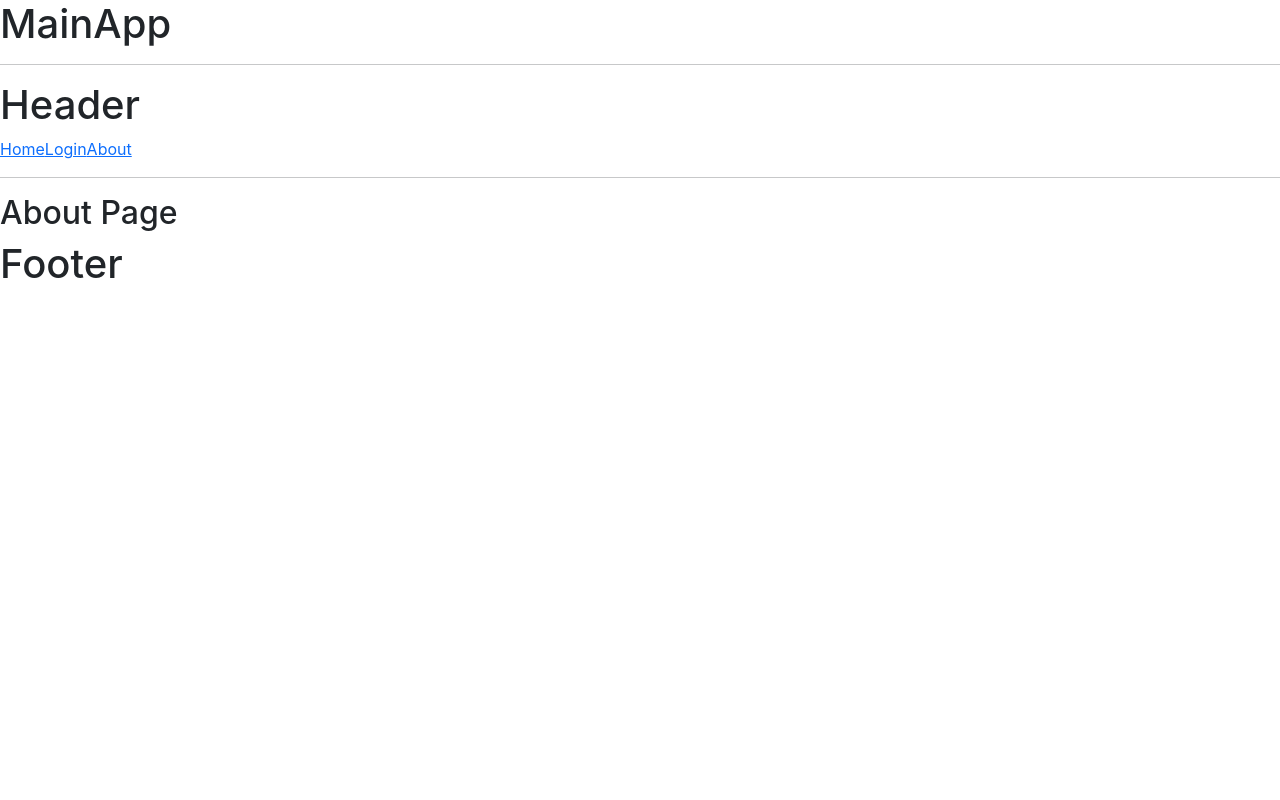
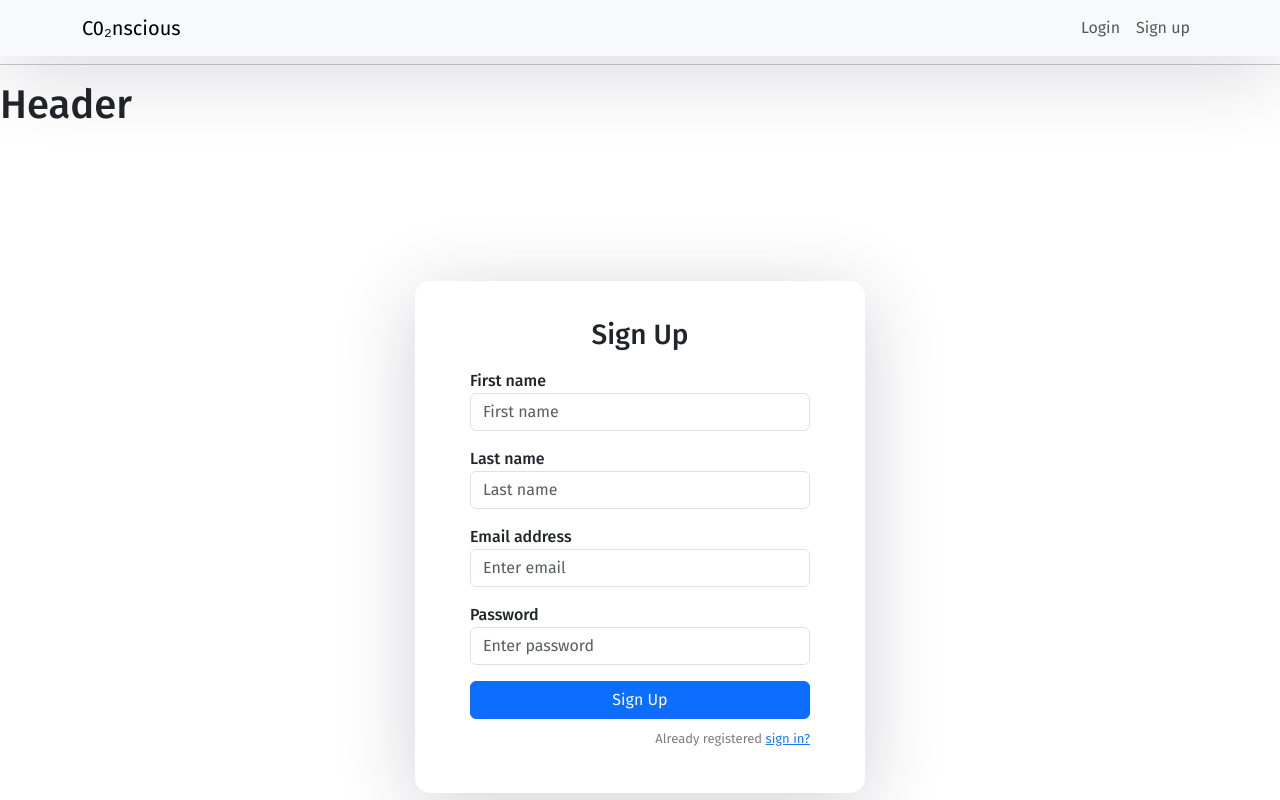
Before and after one commit to raneem-yad/CO-nsious, a React (Create React App) app in the folder frontend/: page /signup in a window 1280 px wide. Before the commit this address led to /about. Shown: the top 800 px of the page. Built offline with nearby package versions, Linux system fonts and the light colour scheme.

Commit message:
navbar added

```diff
--- a/frontend/package.json
+++ b/frontend/package.json
@@ -3,14 +3,15 @@
   "version": "0.1.0",
   "private": true,
   "dependencies": {
+    "@popperjs/core": "^2.11.8",
     "@testing-library/jest-dom": "^5.17.0",
     "@testing-library/react": "^13.4.0",
     "@testing-library/user-event": "^13.5.0",
     "bootstrap": "^5.3.3",
     "react": "^18.3.1",
     "react-dom": "^18.3.1",
+    "react-router-dom": "6",
     "react-scripts": "5.0.1",
-    "react-router-dom": "6",
     "web-vitals": "^2.1.4"
   },
   "scripts": {
--- a/frontend/public/index.html
+++ b/frontend/public/index.html
@@ -8,6 +8,12 @@
     <meta
       name="description"
       content="Web site created using create-react-app"
+    />
+    <link
+      href="https://cdn.jsdelivr.net/npm/bootstrap@5.3.3/dist/css/bootstrap.min.css"
+      rel="stylesheet"
+      integrity="sha384-QWTKZyjpPEjISv5WaRU9OFeRpok6YctnYmDr5pNlyT2bRjXh0JMhjY6hW+ALEwIH"
+      crossorigin="anonymous"
     />
     <link rel="apple-touch-icon" href="%PUBLIC_URL%/logo192.png" />
     <!--
@@ -40,4 +46,10 @@
       To create a production bundle, use `npm run build` or `yarn build`.
     -->
   </body>
+  <script
+    defer
+    src="https://cdn.jsdelivr.net/npm/bootstrap@5.3.3/dist/js/bootstrap.bundle.min.js"
+    integrity="sha384-YvpcrYf0tY3lHB60NNkmXc5s9fDVZLESaAA55NDzOxhy9GkcIdslK1eN7N6jIeHz"
+    crossorigin="anonymous"
+  ></script>
 </html>
--- a/frontend/src/App.js
+++ b/frontend/src/App.js
@@ -1,11 +1,12 @@
-import { Navigate, Route, Routes } from 'react-router-dom'
-import './App.css';
-import { Navbar } from './components/NavBar';
-import Header from './components/Header';
-import LoginPage from './components/LoginPage';
-import AboutPage from './components/AboutPage';
-import Footer from './components/Footer';
-import HomePage from './components/HomePage';
+import { Navigate, Route, Routes, Link } from 'react-router-dom'
+import './App.css'
+import { Navbar } from './components/NavBar'
+import Header from './components/Header'
+import LoginPage from './components/LoginPage'
+import AboutPage from './components/AboutPage'
+import Footer from './components/Footer'
+import HomePage from './components/HomePage'
+import SignUp from './components/SignUp'
 
 function App() {
   return (
@@ -14,18 +15,57 @@ function App() {
       <hr />
       <Header />
 
-      <Navbar />
-      <hr />
+      <div className='App'>
+        <nav className='navbar navbar-expand-lg navbar-light bg-light fixed-top'>
+          <div className='container'>
+            <Link className='navbar-brand' to={'/sign-in'}>
+              C0₂nscious
+            </Link>
+            {/* Toggler button for small screens */}
+            <button
+              className='navbar-toggler'
+              type='button'
+              data-bs-toggle='collapse'
+              data-bs-target='#navbarSupportedContent'
+              aria-controls='navbarSupportedContent'
+              aria-expanded='false'
+              aria-label='Toggle navigation'
+            >
+              <span className='navbar-toggler-icon'></span>
+            </button>
+            {/* Collapsible menu */}
+            <div className='collapse navbar-collapse' id='navbarSupportedContent'>
+              <ul className='navbar-nav ms-auto'>
+                <li className='nav-item'>
+                  <Link className='nav-link' to={'/login'}>
+                    Login
+                  </Link>
+                </li>
+                <li className='nav-item'>
+                  <Link className='nav-link' to={'/signup'}>
+                    Sign up
+                  </Link>
+                </li>
+              </ul>
+            </div>
+          </div>
+        </nav>
+
+        <div className='auth-wrapper'>
+          <div className='auth-inner'>
             <Routes>
               <Route path='/' element={<HomePage />} />
               <Route path='login' element={<LoginPage />} />
-        <Route path='singup' element={<LoginPage />} />
+              <Route path='signup' element={<SignUp />} />
               <Route path='about' element={<AboutPage />} />
               <Route path='*' element={<Navigate to='/about' />} />
             </Routes>
+          </div>
+        </div>
+      </div>
       <Footer />
     </>
-  );
+  )
 }
 
-export default App;
+export default App
--- a/frontend/src/components/HomePage.js
+++ b/frontend/src/components/HomePage.js
@@ -3,7 +3,7 @@ import React from 'react'
 const HomePage = () => {
   return (
     <div>
-      <h2>Home Page</h2>
+
     </div>
   )
 }
--- a/frontend/src/components/NavBar.js
+++ b/frontend/src/components/NavBar.js
@@ -4,6 +4,7 @@ export const Navbar = () => {
     <>
       <Link to='/'>Home</Link>
       <Link to='/login'>Login</Link>
+      <Link to='/singup'>Sign Up</Link>
       <Link to='/about'>About</Link>
     </>
   )
--- /dev/null
+++ b/frontend/src/components/SignUp.js
@@ -0,0 +1,46 @@
+import React, { Component } from 'react'
+export default class SignUp extends Component {
+  render() {
+    return (
+      <form>
+        <h3>Sign Up</h3>
+        <div className="mb-3">
+          <label>First name</label>
+          <input
+            type="text"
+            className="form-control"
+            placeholder="First name"
+          />
+        </div>
+        <div className="mb-3">
+          <label>Last name</label>
+          <input type="text" className="form-control" placeholder="Last name" />
+        </div>
+        <div className="mb-3">
+          <label>Email address</label>
+          <input
+            type="email"
+            className="form-control"
+            placeholder="Enter email"
+          />
+        </div>
+        <div className="mb-3">
+          <label>Password</label>
+          <input
+            type="password"
+            className="form-control"
+            placeholder="Enter password"
+          />
+        </div>
+        <div className="d-grid">
+          <button type="submit" className="btn btn-primary">
+            Sign Up
+          </button>
+        </div>
+        <p className="forgot-password text-right">
+          Already registered <a href="/login">sign in?</a>
+        </p>
+      </form>
+    )
+  }
+}
--- a/frontend/src/index.css
+++ b/frontend/src/index.css
@@ -1,13 +1,61 @@
+@import url('https://fonts.googleapis.com/css?family=Fira+Sans:400,500,600,700,800');
+* {
+  box-sizing: border-box;
+}
 body {
+  min-height: 100vh;
+  display: flex;
+  font-weight: 400;
+  font-family: 'Fira Sans', sans-serif;
+}
+h1,h2,h3,h4,h5,h6,label,span {
+  font-weight: 500;
+  font-family: 'Fira Sans', sans-serif;
+}
+body, html, .App, #root, .auth-wrapper {
+  width: 100%;
+  height: 100%;
+}
+.navbar-light {
+  background-color: #ffffff;
+  box-shadow: 0px 14px 80px rgba(34, 35, 58, 0.2);
+}
+.auth-wrapper {
+  display: flex;
+  justify-content: center;
+  flex-direction: column;
+  text-align: left;
+}
+.auth-inner {
+  width: 450px;
+  margin: auto;
+  background: #ffffff;
+  box-shadow: 0px 14px 80px rgba(34, 35, 58, 0.2);
+  padding: 40px 55px 45px 55px;
+  border-radius: 15px;
+  transition: all .3s;
+}
+.auth-wrapper .form-control:focus {
+  border-color: #167bff;
+  box-shadow: none;
+}
+.auth-wrapper h3 {
+  text-align: center;
   margin: 0;
-  font-family: -apple-system, BlinkMacSystemFont, 'Segoe UI', 'Roboto', 'Oxygen',
-    'Ubuntu', 'Cantarell', 'Fira Sans', 'Droid Sans', 'Helvetica Neue',
-    sans-serif;
-  -webkit-font-smoothing: antialiased;
-  -moz-osx-font-smoothing: grayscale;
+  line-height: 1;
+  padding-bottom: 20px;
 }
-
-code {
-  font-family: source-code-pro, Menlo, Monaco, Consolas, 'Courier New',
-    monospace;
+.custom-control-label {
+  font-weight: 400;
 }
+.forgot-password,
+.forgot-password a {
+  text-align: right;
+  font-size: 13px;
+  padding-top: 10px;
+  color: #7f7d7d;
+  margin: 0;
+}
+.forgot-password a {
+  color: #167bff;
+}
```
Lines whose indentation alone changed are shown as unchanged.
